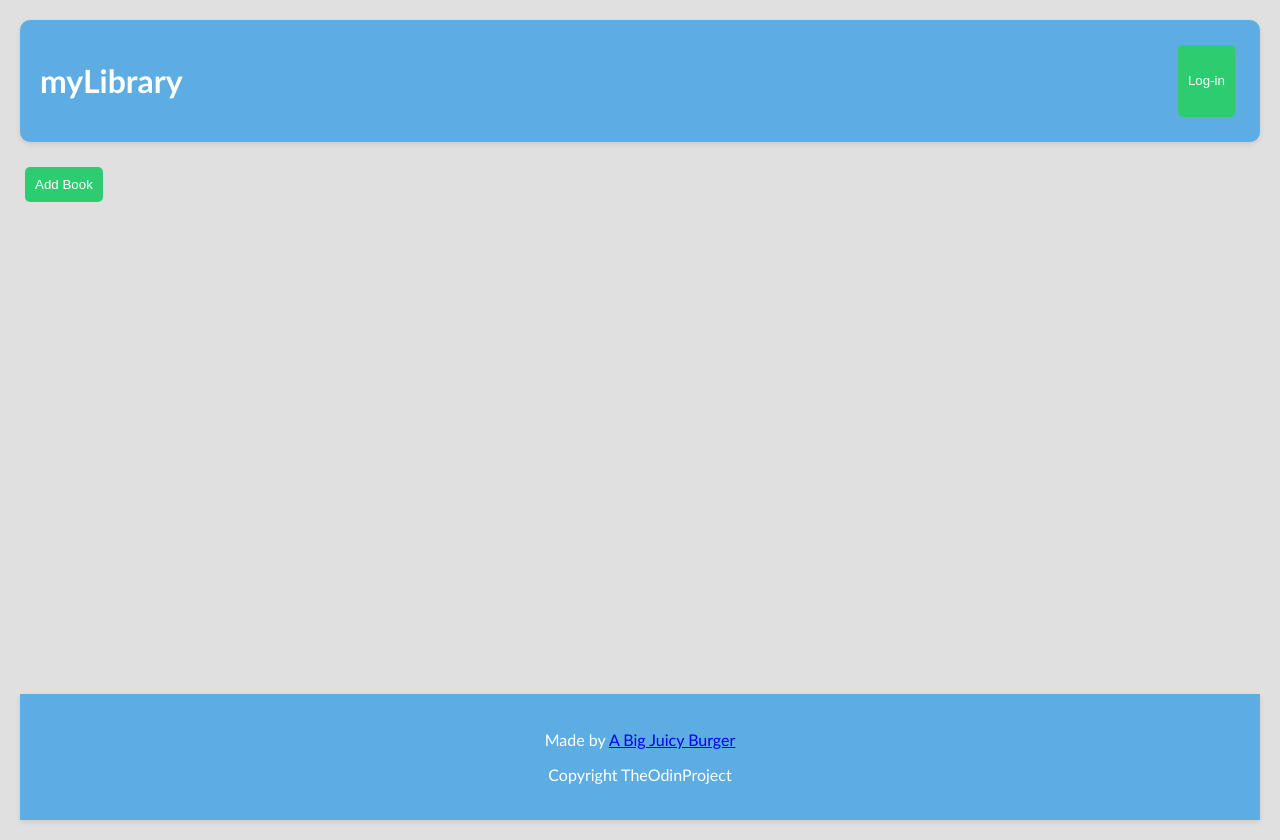
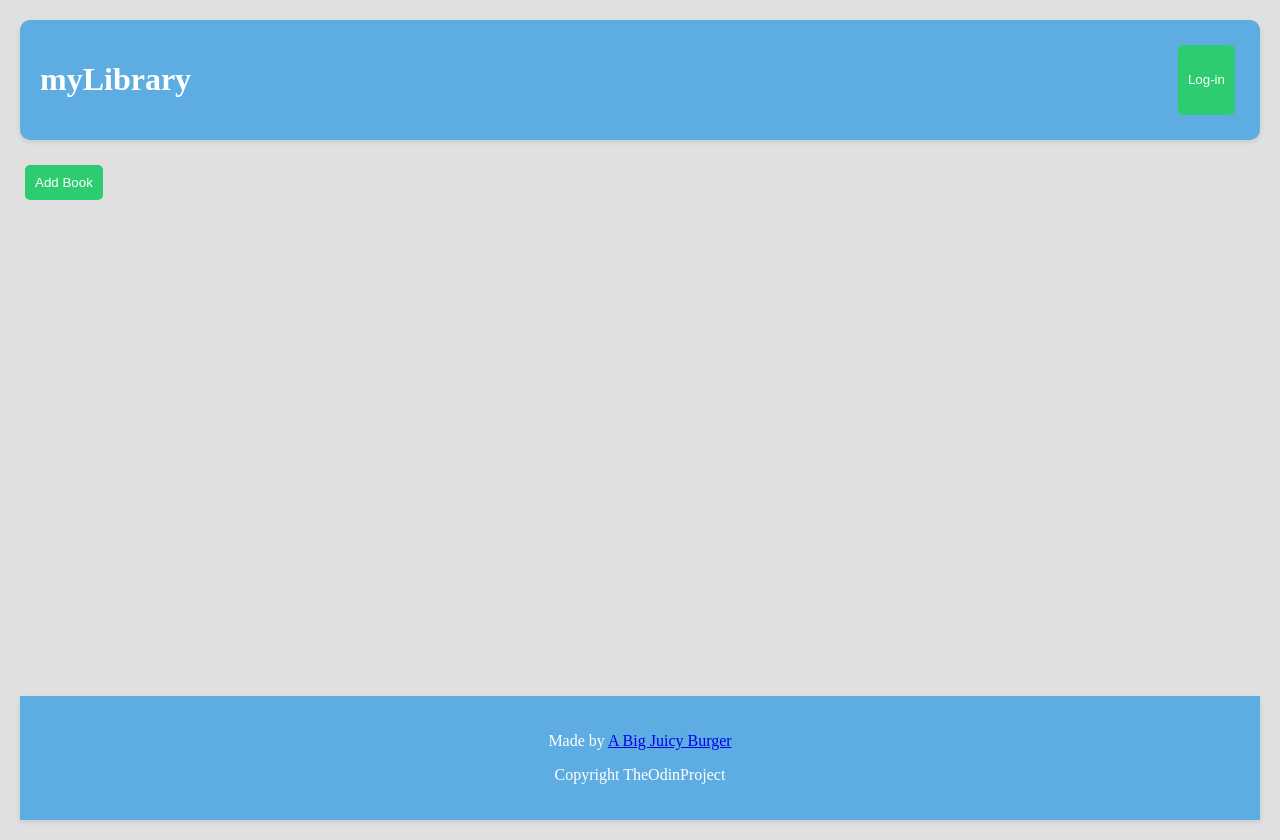
Before and after one commit to ABigJuicyBurger/Library, a plain HTML site: page index.html in a window 1280 px wide. Drawn offline with Linux system fonts and the light colour scheme.

Commit message:
changed text

```diff
--- a/style.css
+++ b/style.css
@@ -2,7 +2,7 @@ body {
   display: flex;
   flex-direction: column;
   min-height: 100vh;
-  font-family: "Gill Sans", "Gill Sans MT", Calibri, "Trebuchet MS", sans-serif;
+  font-family: "Times New Roman", Times, serif;
   background-color: #e0e0e0;
   margin: 0;
   padding: 20px;
```
